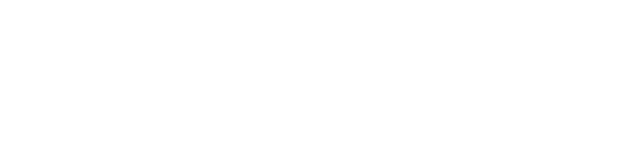
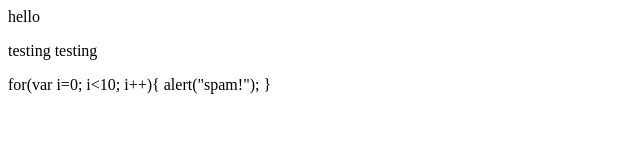
Before and after one commit to jjanicefong/MDIA-LAB03, a plain HTML site: page index.html in a window 1280 px wide. Shown: the whole page, without its empty margins (0-640 px from the left). Drawn offline with Linux system fonts and the light colour scheme.

Commit message:
change index html

```diff
--- a/index.html
+++ b/index.html
@@ -4,6 +4,8 @@
 		<title>SPAM</title>
 	</head>
 	<body>
+		hello
+			<p>testing testing</p
 		<script>
 			for(var i=0; i<10; i++){
 				alert("spam!");
```
